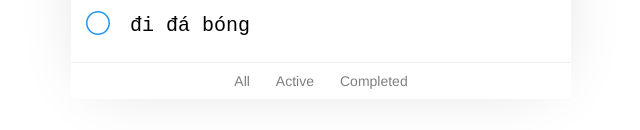
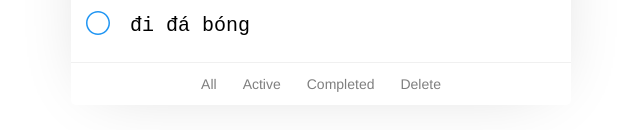
Before and after one commit to Thegioicuabao/todo-list-reactjs, a React (Create React App) app: page / in a window 1280 px wide. Shown: the part 360-490 px from the top of the page, without its empty margins (319-959 px from the left). Built offline with nearby package versions, Linux system fonts and the light colour scheme.

Commit message:
Feature/delete-item

```diff
--- a/src/App.css
+++ b/src/App.css
@@ -57,7 +57,7 @@
   padding: 10px;
 
 }
-.filter li a {
+.filter li p {
   text-align: center;
   margin: 0 10px 0 10px;
   padding: 3px;
@@ -68,6 +68,6 @@
   opacity: 0.5;
 }
 
-.filter li a:hover {
+.filter li p:hover {
   background-color: rgba(96, 99, 105, 0.322);
 }
--- a/src/App.js
+++ b/src/App.js
@@ -19,6 +19,7 @@ class App extends React.Component {
     this.All = this.All.bind(this);
     this.Active = this.Active.bind(this);
     this.Completed = this.Completed.bind(this);
+    this.Delete = this.Delete.bind(this);
   }
 
   onItemClicked(item) {
@@ -78,12 +79,22 @@ class App extends React.Component {
       currentFilter: "Completed"
     })
   }
+
+  Delete(){
+    const { todoItems } = this.state;
+    var todoItemsFilter = todoItems.filter(x => x.isComplete === false);
+    this.setState({
+      currentFilter: "Delete",
+      todoItems: todoItemsFilter
+    })
+  }
   render() {
     const { todoItems, newItem, currentFilter } = this.state;
     let todoItemsFilter;
     if(currentFilter === "All") todoItemsFilter = todoItems;
     if(currentFilter === "Active")  todoItemsFilter = todoItems.filter(x => x.isComplete === false);
     if(currentFilter === "Completed") todoItemsFilter = todoItems.filter(x => x.isComplete === true);
+    if(currentFilter === "Delete") todoItemsFilter = todoItems
     return (
       <div className="container">
         <h1>todos</h1>
@@ -113,9 +124,10 @@ class App extends React.Component {
           } */}
           <div className="foo">
             <ul className="filter">
-              <li><a href="#" onClick={this.All}>All</a></li>
-              <li><a href="#" onClick={this.Active}>Active</a></li>
-              <li><a href="#" onClick={this.Completed}>Completed</a></li>
+              <li><p onClick={this.All}>All</p></li>
+              <li><p onClick={this.Active}>Active</p></li>
+              <li><p onClick={this.Completed}>Completed</p></li>
+              <li><p onClick={this.Delete}>Delete</p></li>
             </ul>
           </div>
         </div>
```
